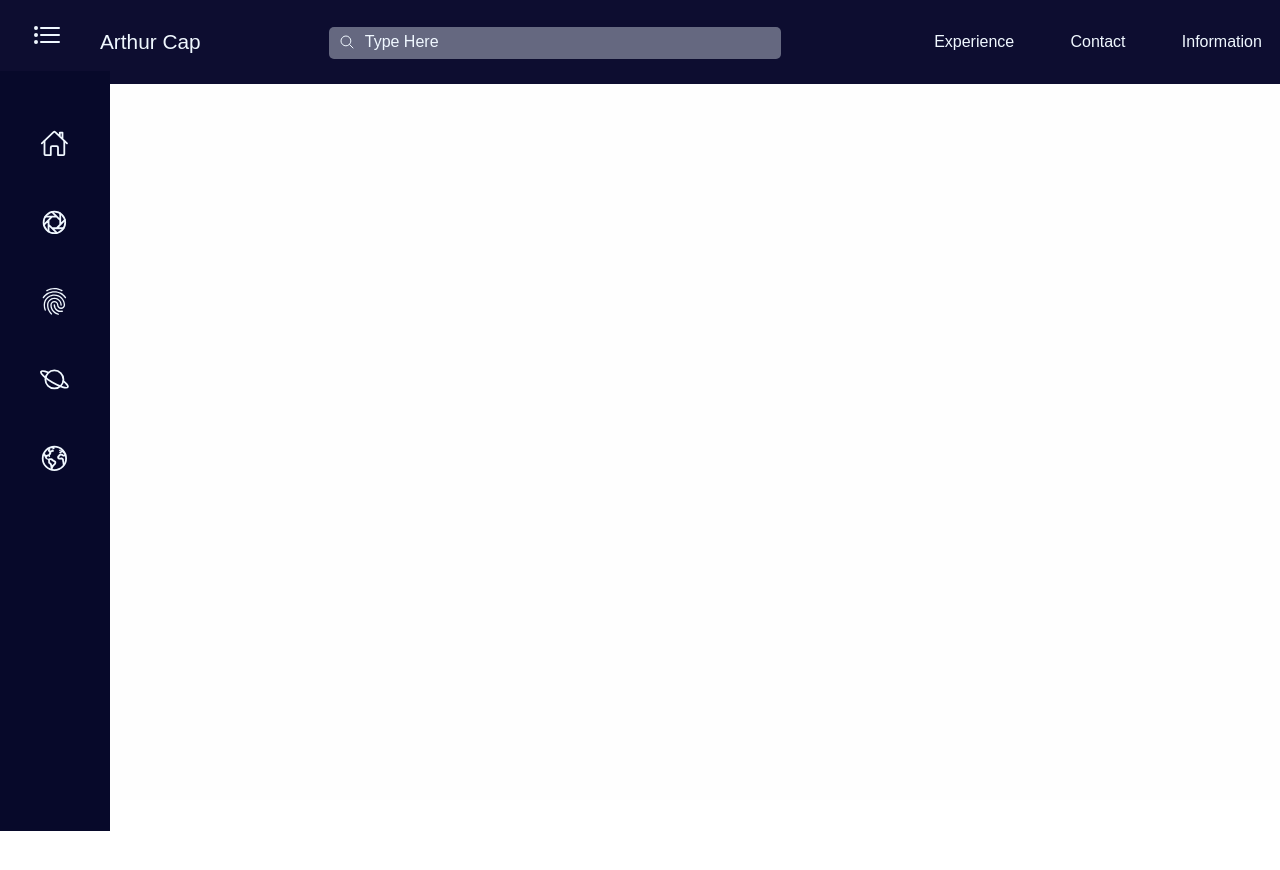
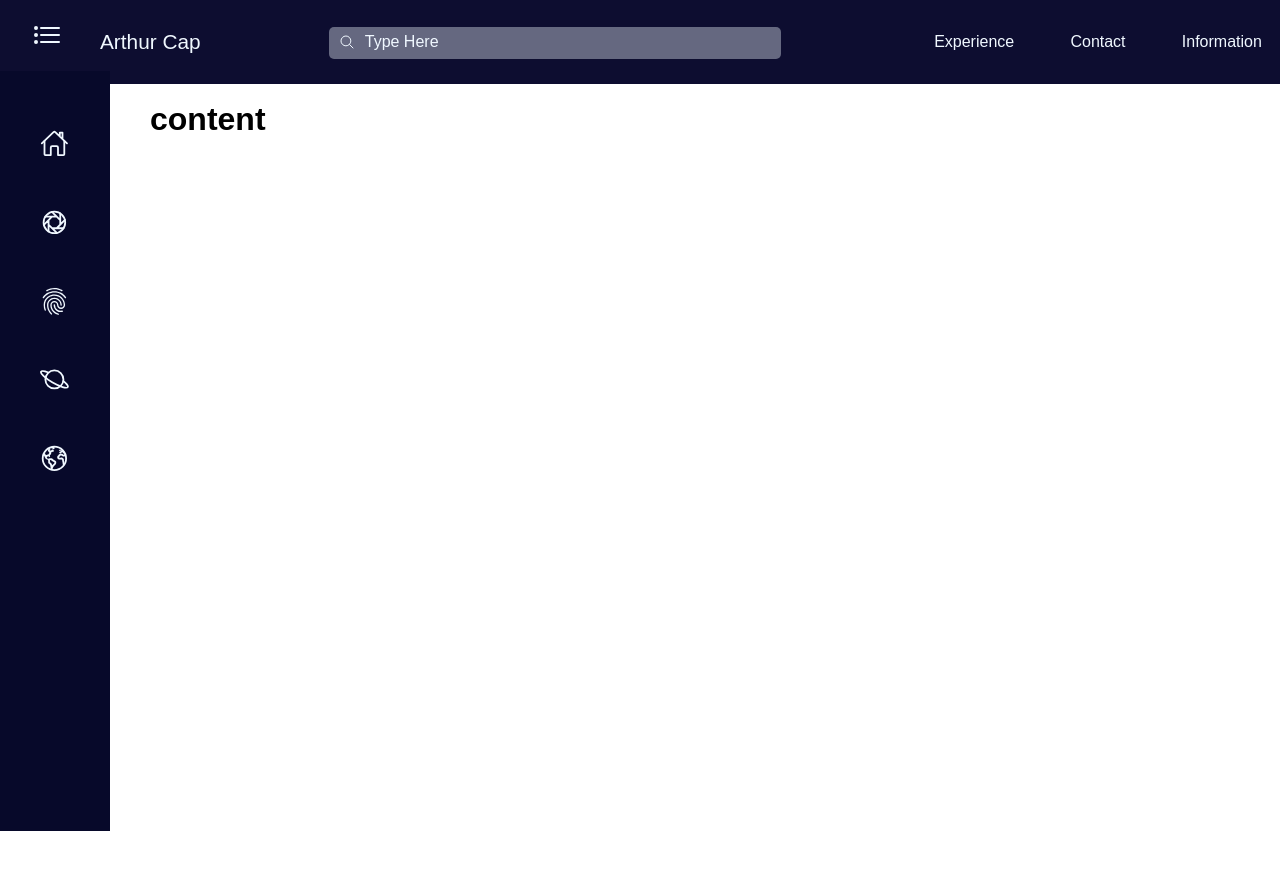
Before and after one commit to Arthur-Cap/Profile, a plain HTML site: page index.html in a window 1280 px wide. Before the commit the page ends 800 px from the top, so only its background shows below. Drawn offline with nearby package versions, Linux system fonts and the light colour scheme.

Commit message:
first commit

```diff
--- a/index.html
+++ b/index.html
@@ -49,7 +49,7 @@
                 </div>
             </div>
             <div class="body__mid">
-
+                <h1>content </h1>
             </div>
         </div>
         <div class="footer">
--- a/main.css
+++ b/main.css
@@ -48,6 +48,7 @@
     background-color: rgba(240, 248, 255, 0.389);
     color: aliceblue;
     outline: none;
+
 }
 .search__description{
     position: relative;
@@ -95,9 +96,11 @@
     top : -41px;
 }
 .body__mid{
+    margin-top: 80px;
+    margin-left: 150px;
     width: 100vw;
     height: 100vh;
-    background-color: rgb(254, 254, 254);
+    background-color: rgb(255, 255, 255);
 }
 .icon_des{
     display: none;
```
Also changed, not shown: 1 other file.
